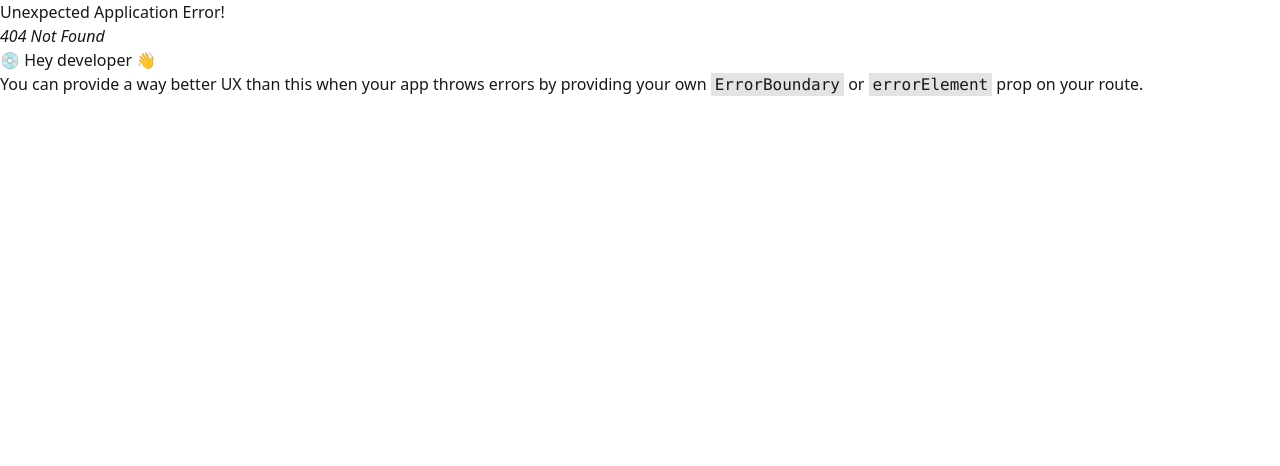
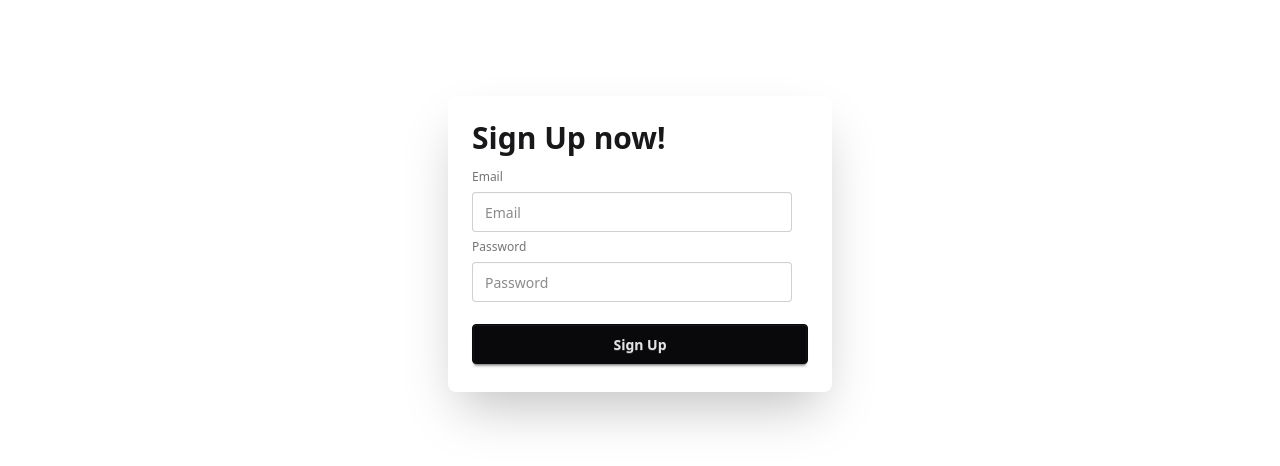
Before and after one commit to tahmid-khan-hub/coffee-shop-client, a React (Vite) app: page /signup in a window 1280 px wide. Before the commit this address had no page. Shown: the top 466 px of the page. Built offline with nearby package versions, Linux system fonts and the light colour scheme.

Commit message:
added firebaseAuth and sign up, in page

```diff
--- a/package.json
+++ b/package.json
@@ -11,6 +11,7 @@
   },
   "dependencies": {
     "@tailwindcss/vite": "^4.1.6",
+    "firebase": "^11.7.3",
     "react": "^19.1.0",
     "react-dom": "^19.1.0",
     "react-router": "^7.6.0",
--- /dev/null
+++ b/src/component/SignIn.jsx
@@ -0,0 +1,23 @@
+import React from "react";
+
+const SignIn = () => {
+  return (
+    <div className="card bg-base-100 max-w-sm mx-auto shrink-0 mt-24 shadow-2xl">
+      <div className="card-body">
+        <h1 className="text-3xl font-bold">Sign In </h1>
+        <form className="fieldset">
+          <label className="label">Email</label>
+          <input type="email" className="input" placeholder="Email" />
+          <label className="label">Password</label>
+          <input type="password" className="input" placeholder="Password" />
+          <div>
+            <a className="link link-hover">Forgot password?</a>
+          </div>
+          <button className="btn btn-neutral mt-4">Sign In</button>
+        </form>
+      </div>
+    </div>
+  );
+};
+
+export default SignIn;
--- /dev/null
+++ b/src/component/SignUp.jsx
@@ -0,0 +1,21 @@
+import React from "react";
+
+const SignUp = () => {
+  return (
+    <div className="card bg-base-100 max-w-sm mx-auto shrink-0 mt-24 shadow-2xl">
+      <div className="card-body">
+        <h1 className="text-3xl font-bold">Sign Up now!</h1>
+        <form className="fieldset">
+          <label className="label">Email</label>
+          <input type="email" className="input" placeholder="Email" />
+          <label className="label">Password</label>
+          <input type="password" className="input" placeholder="Password" />
+
+          <button className="btn btn-neutral mt-4">Sign Up</button>
+        </form>
+      </div>
+    </div>
+  );
+};
+
+export default SignUp;
--- /dev/null
+++ b/src/firebase/firebase.init.js
@@ -0,0 +1,22 @@
+// Import the functions you need from the SDKs you need
+import { initializeApp } from "firebase/app";
+import { getAuth } from "firebase/auth";
+// TODO: Add SDKs for Firebase products that you want to use
+// https://firebase.google.com/docs/web/setup#available-libraries
+
+// Your web app's Firebase configuration
+const firebaseConfig = {
+  apiKey: "AIzaSyBtlidK5TiseRcNVLrW2LiQOMGL2D8tb-A",
+  authDomain: "coffee-shop-client-5ea84.firebaseapp.com",
+  projectId: "coffee-shop-client-5ea84",
+  storageBucket: "coffee-shop-client-5ea84.firebasestorage.app",
+  messagingSenderId: "82175917432",
+  appId: "1:82175917432:web:82b26732ace461efe75c8d"
+};
+
+// Initialize Firebase
+const app = initializeApp(firebaseConfig);
+
+
+// Initialize Firebase Authentication and get a reference to the service
+export const auth = getAuth(app);
--- a/src/main.jsx
+++ b/src/main.jsx
@@ -10,6 +10,8 @@ import MainLayout from './layouts/MainLayout.jsx';
 import Home from './component/Home.jsx';
 import AddCoffee from './component/AddCoffee.jsx';
 import UpdateCoffee from './component/UpdateCoffee.jsx';
+import SignIn from './component/SignIn.jsx';
+import SignUp from './component/SignUp.jsx';
 
 const router = createBrowserRouter([
   {
@@ -29,6 +31,14 @@ const router = createBrowserRouter([
         path: 'updateCoffee/:id',
         loader: ({params}) => fetch(`http://localhost:3000/coffees/${params.id}`),
         Component: UpdateCoffee,
+      },
+      {
+        path: 'signin',
+        Component: SignIn,
+      },
+      {
+        path: 'signup',
+        Component: SignUp,
       }
     ]
   },
```
Also changed, not shown: 1 other file (tests, documents, lock files or other folders).
